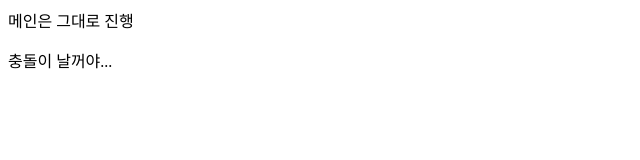
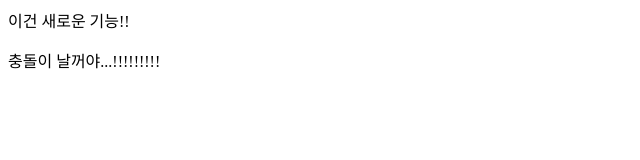
Before and after one commit to LeoChoi224/GitInitTest, a plain HTML site: page index.html in a window 1280 px wide. Shown: the full height of the page, 0-640 px from the left. Drawn offline with Linux system fonts and the light colour scheme.

Commit message:
새 기능에 대해 새 커밋

```diff
--- a/index.html
+++ b/index.html
@@ -4,10 +4,10 @@
         <meta charset="UTF-8">
         <meta http-equiv="X-UA-Compatible" content="IE=edge">
         <meta name="viewport" content="width=device-width, initial -scale=1.0">
-        <table>메인은 그대로 진행</table>
+        <table>이건 새로운 기능!!</table>
     </head>
     <body>
-        <p>충돌이 날꺼야...</p>
+        <p>충돌이 날꺼야...!!!!!!!!!</p>
 
     </body>
 </html>
```
